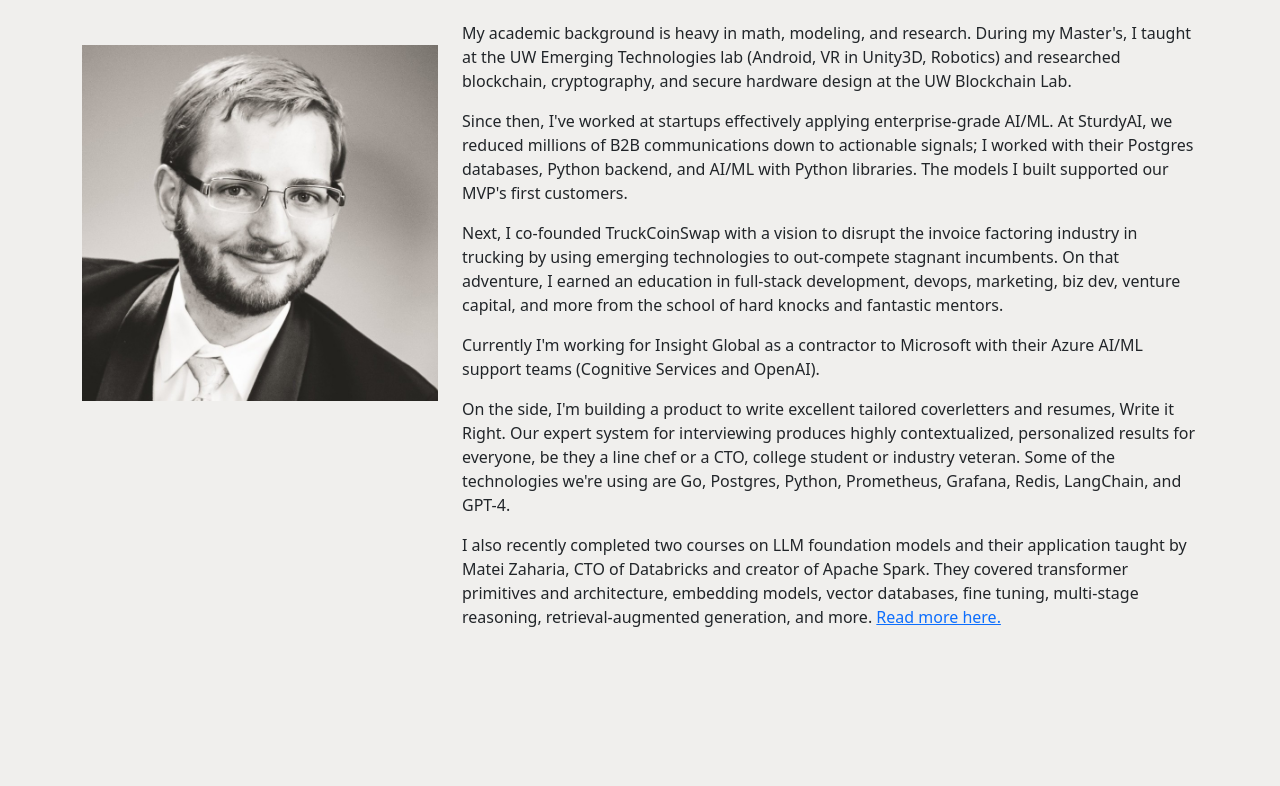
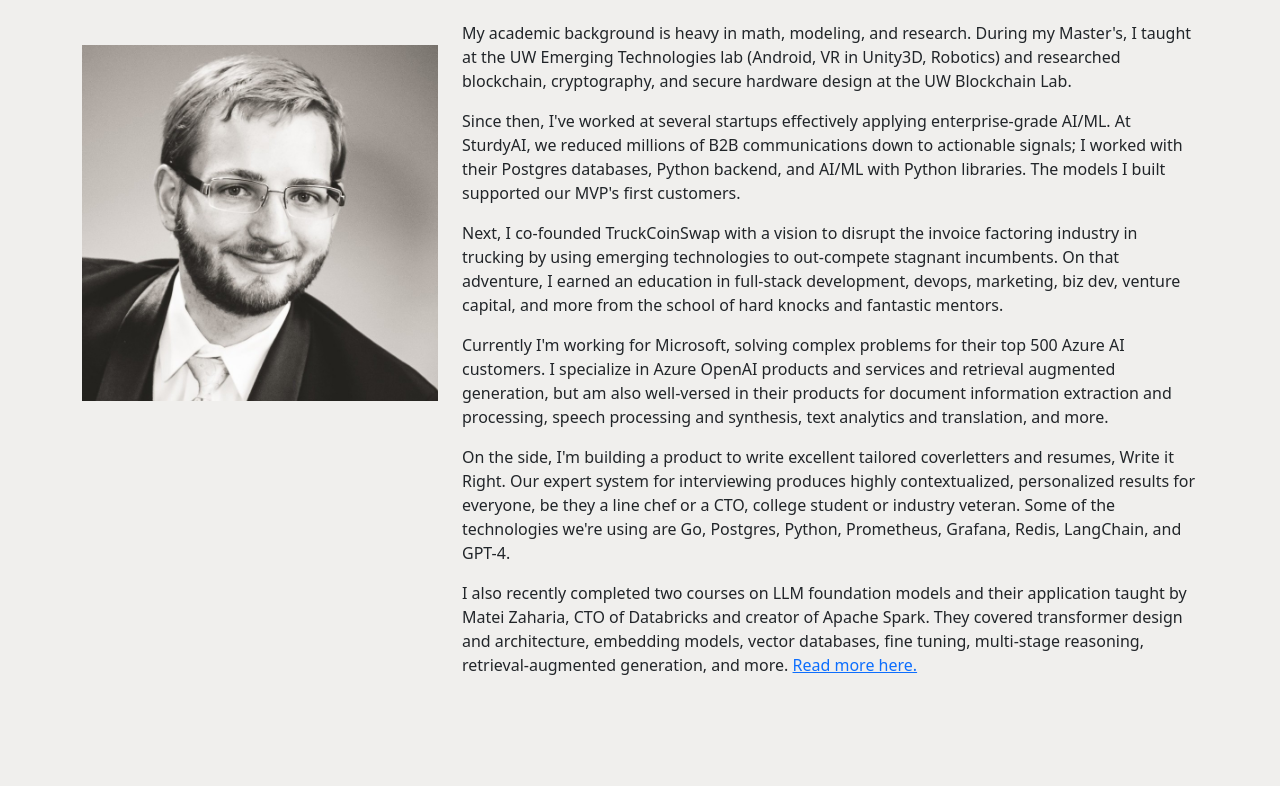
Before and after one commit to jcentner/jcentner.com, a plain HTML site: page html/index.html in a window 1280 px wide. Shown: the part 931-1717 px from the top of the page. Drawn offline with nearby package versions, Linux system fonts and the light colour scheme; no server answers.

Commit message:
index update

```diff
--- a/html/index.html
+++ b/html/index.html
@@ -121,14 +121,15 @@
                 	<div class="col-lg-8">
                     	<p>My academic background is heavy in math, modeling, and research. During my Master's, I taught at the UW Emerging Technologies lab (Android, VR in Unity3D, Robotics) and researched blockchain, cryptography, and secure hardware design at the UW Blockchain Lab.
 						</p>
-						<p>Since then, I've worked at startups effectively applying enterprise-grade AI/ML. At SturdyAI, we reduced millions of B2B communications down to actionable signals; I worked with their Postgres databases, Python backend, and AI/ML with Python libraries. The models I built supported our MVP's first customers.
+						<p>Since then, I've worked at several startups effectively applying enterprise-grade AI/ML. At SturdyAI, we reduced millions of B2B communications down to actionable signals; I worked with their Postgres databases, Python backend, and AI/ML with Python libraries. The models I built supported our MVP's first customers.
 						</p>
 						<p>Next, I co-founded TruckCoinSwap with a vision to disrupt the invoice factoring industry in trucking by using emerging technologies to out-compete stagnant incumbents. On that adventure, I earned an education in full-stack development, devops, marketing, biz dev, venture capital, and more from the school of hard knocks and fantastic mentors.
                     	</p>
-						<p>Currently I'm working for Insight Global as a contractor to Microsoft with their Azure AI/ML support teams (Cognitive Services and OpenAI).
+						<p>Currently I'm working for Microsoft, solving complex problems for their top 500 Azure AI customers. I specialize in Azure OpenAI products and services and retrieval augmented generation, but am also well-versed in their products for document information extraction and processing, speech processing and synthesis, text analytics and translation, and more.
+						</p>
 						<p>On the side, I'm building a product to write excellent tailored coverletters and resumes, Write it Right. Our expert system for interviewing produces highly contextualized, personalized results for everyone, be they a line chef or a CTO, college student or industry veteran. Some of the technologies we're using are Go, Postgres, Python, Prometheus, Grafana, Redis, LangChain, and GPT-4.
 						</p>
-						<p>I also recently completed two courses on LLM foundation models and their application taught by Matei Zaharia, CTO of Databricks and creator of Apache Spark. They covered transformer primitives and architecture, embedding models, vector databases, fine tuning, multi-stage reasoning, retrieval-augmented generation, and more. <a href=https://www.databricks.com/blog/enroll-our-new-expert-led-large-language-models-llms-courses-edx>Read more here.</a>
+						<p>I also recently completed two courses on LLM foundation models and their application taught by Matei Zaharia, CTO of Databricks and creator of Apache Spark. They covered transformer design and architecture, embedding models, vector databases, fine tuning, multi-stage reasoning, retrieval-augmented generation, and more. <a href=https://www.databricks.com/blog/enroll-our-new-expert-led-large-language-models-llms-courses-edx>Read more here.</a>
 						</p>
                 	</div>
             	</div>
```
